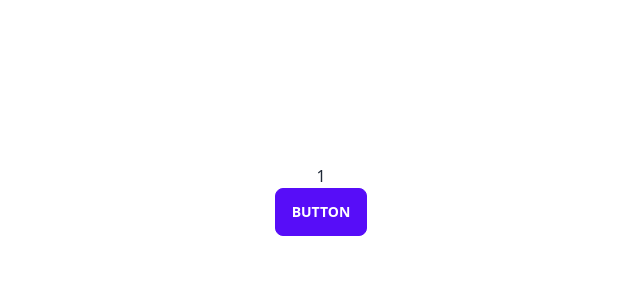
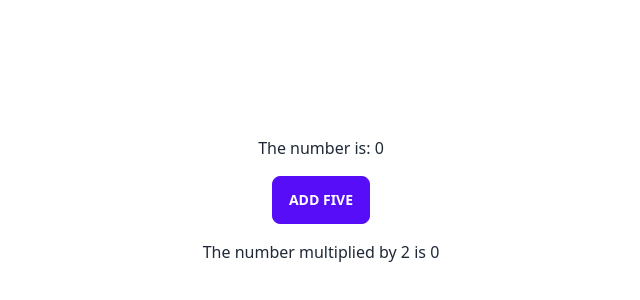
Before and after one commit to salmanusmn/Svelte-Project, a Svelte app: page / in a window 1280 px wide. Shown: the part 200-500 px from the top of the page, without its empty margins (319-959 px from the left). Built offline with nearby package versions, Linux system fonts and the light colour scheme.

Commit message:
reactive-assignment

```diff
--- a/src/App.svelte
+++ b/src/App.svelte
@@ -1,15 +1,17 @@
 <script>
-  let count = 1
+  let number = 0
 
-  function increment (){
-    count++
+  function add5(){
+    number += 5;
   }
+
+  $: multiple = number*2
 </script>
 
 <main class="flex flex-col justify-center items-center h-screen space-y-4">
-  {count}
-  <button on:click="{increment}" class="btn btn-primary">Button</button>
-
+  <p> The number is: {number}</p>
+  <button on:click="{add5}" class="btn btn-primary">Add five</button>
+  <p>The number multiplied by 2 is {multiple}</p>
 </main>
 
 <style>
```
